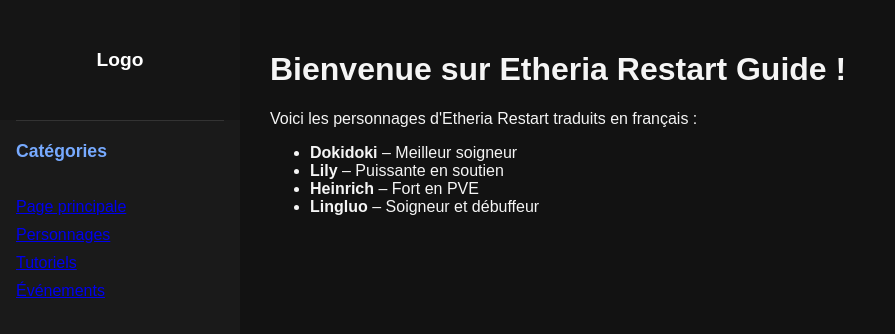
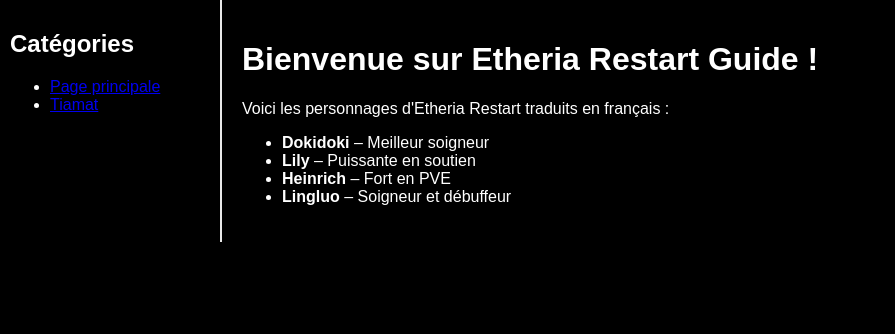
Before and after one commit to Chiubbi/etheria-restart, a Next.js app: page / in a window 1280 px wide. Shown: the top 334 px of the page, without its empty margins (0-895 px from the left). Built offline with nearby package versions, Linux system fonts and the light colour scheme.

Commit message:
Update layout.js

```diff
--- a/components/layout.js
+++ b/components/layout.js
@@ -1,25 +1,24 @@
-import styles from './layout.module.css';
-import Link from 'next/link';  // Import de Link pour la navigation
+import Link from 'next/link';
 
 const Layout = ({ children }) => {
   return (
-    <div className={styles.container}>
-      <aside className={styles.sidebar}>
-        <div className={styles.logoBox}>
-          <span>Logo</span>
-        </div>
-        <div className={styles.separator} />
+    <div style={{ display: 'flex' }}>
+      <div style={{ width: '200px', padding: '10px', borderRight: '2px solid #e8e8e8' }}>
         <h2>Catégories</h2>
         <ul>
-          <li><Link href="/">Page principale</Link></li>
-          <li><Link href="/personnages">Personnages</Link></li> {/* Lien vers la page Personnages */}
-          <li><Link href="/">Tutoriels</Link></li>
-          <li><Link href="/">Événements</Link></li>
+          <li>
+            <Link href="/">Page principale</Link>
+          </li>
+          <li>
+            <Link href="/characters/Tiamat">Tiamat</Link>
+          </li>
+          {/* Ajouter d'autres personnages ici */}
         </ul>
-      </aside>
-      <main className={styles.mainContent}>
+      </div>
+
+      <div style={{ flex: 1, padding: '20px' }}>
         {children}
-      </main>
+      </div>
     </div>
   );
 };
```
